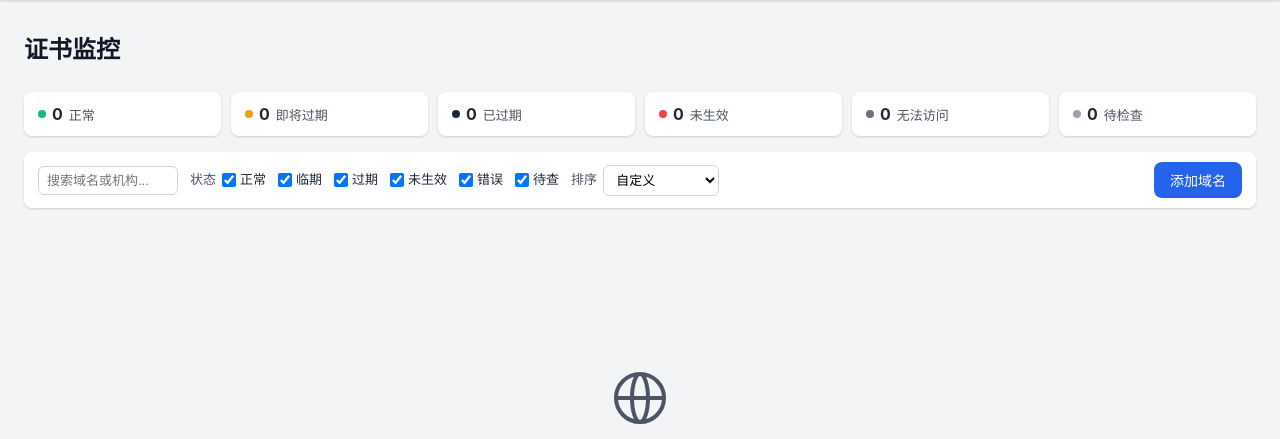
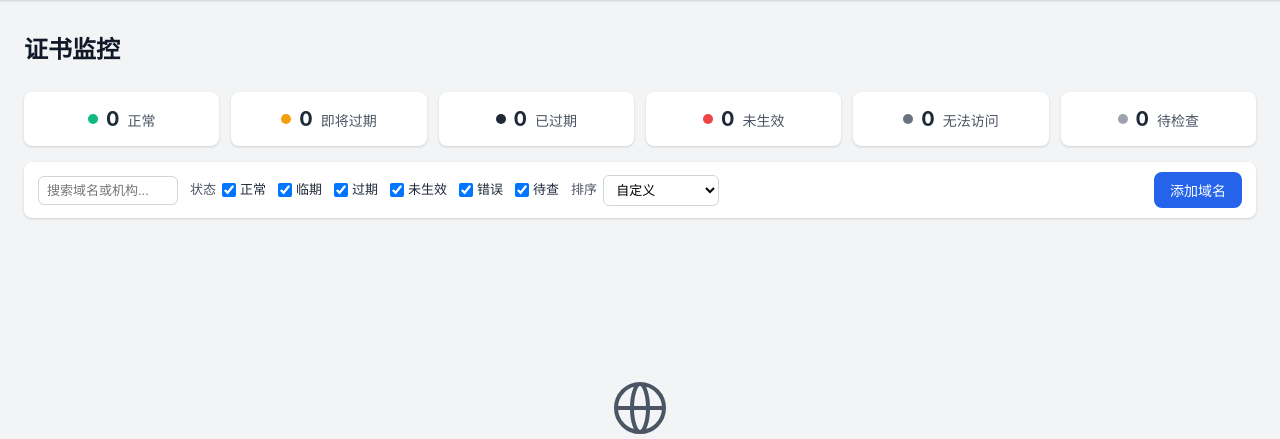
Before and after one commit to WuKrCoding/CredMonitor, a Flask app: page / in a window 1280 px wide. Shown: the part 68-507 px from the top of the page. Run offline with Flask 3, Linux system fonts and the light colour scheme; the visitor is signed in with stand-in values (Sample User, id 1); data that the repository does not hold is empty.

Commit message:
fix: 统计栏改用 flex-wrap 居中布局，压缩时对齐均匀；圆点/字体调大

```diff
--- a/templates/index.html
+++ b/templates/index.html
@@ -473,22 +473,26 @@
         }
 
         .stats-bar {
-            display: grid;
-            grid-template-columns: repeat(auto-fit, minmax(150px, 1fr));
-            gap: 10px;
+            display: flex;
+            flex-wrap: wrap;
+            gap: 12px;
             margin-bottom: 16px;
+            justify-content: center;
         }
 
         .stat-card {
             background: white;
             border-radius: 8px;
-            padding: 10px 14px;
+            padding: 12px 18px;
             box-shadow: var(--shadow);
             display: flex;
             align-items: baseline;
-            gap: 6px;
+            gap: 8px;
             transition: box-shadow 0.2s;
             white-space: nowrap;
+            flex: 1 1 160px;
+            min-width: 140px;
+            justify-content: center;
         }
 
         .stat-card:hover {
@@ -496,24 +500,22 @@
         }
 
         .stat-dot {
-            width: 8px;
-            height: 8px;
+            width: 10px;
+            height: 10px;
             border-radius: 50%;
             flex-shrink: 0;
             align-self: center;
         }
 
         .stat-count {
-            font-size: 16px;
+            font-size: 20px;
             font-weight: 700;
             flex-shrink: 0;
         }
 
         .stat-label {
-            font-size: 13px;
+            font-size: 14px;
             color: var(--gray-600);
-            overflow: hidden;
-            text-overflow: ellipsis;
         }
 
         .filter-bar {
```
